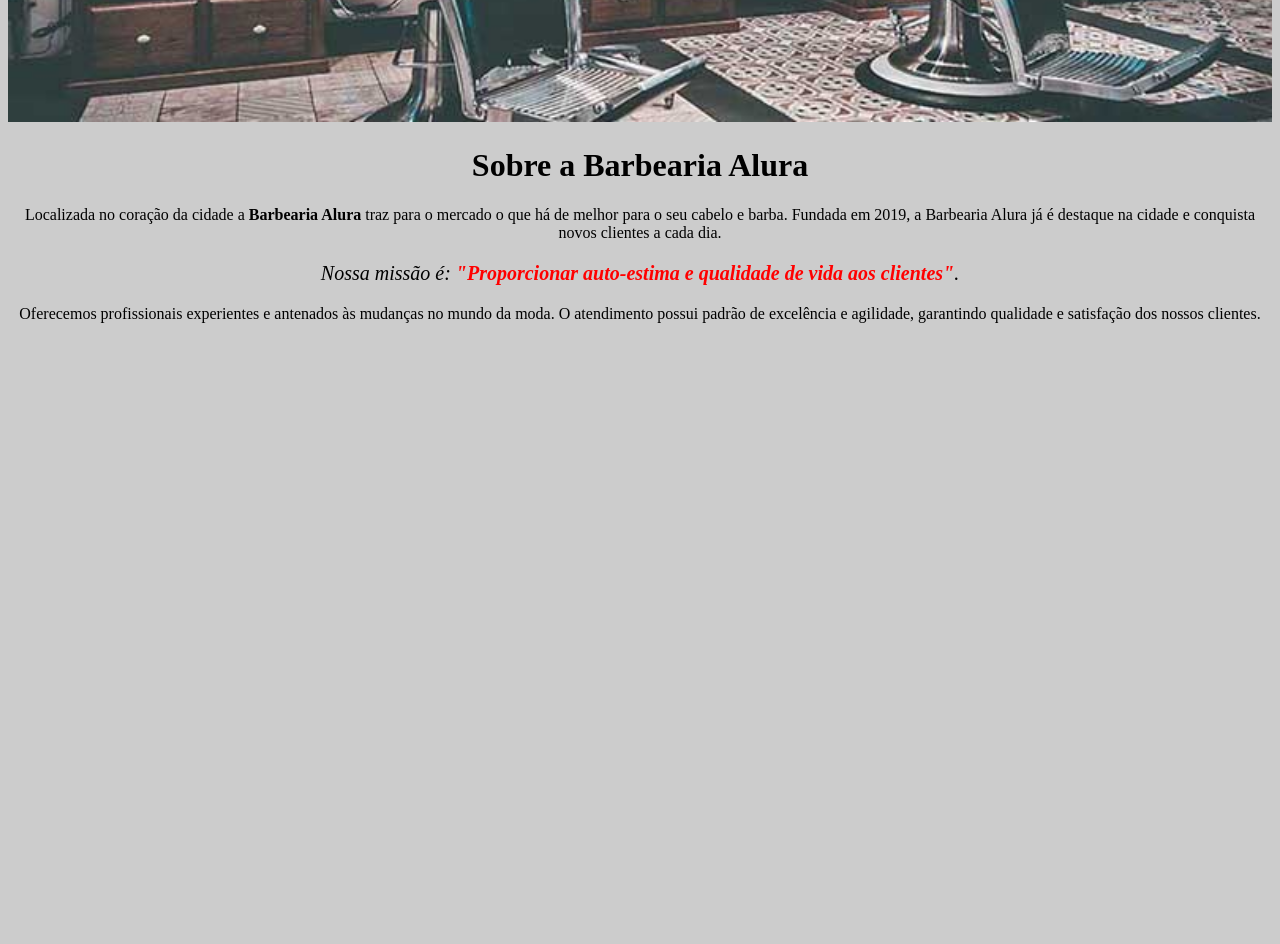
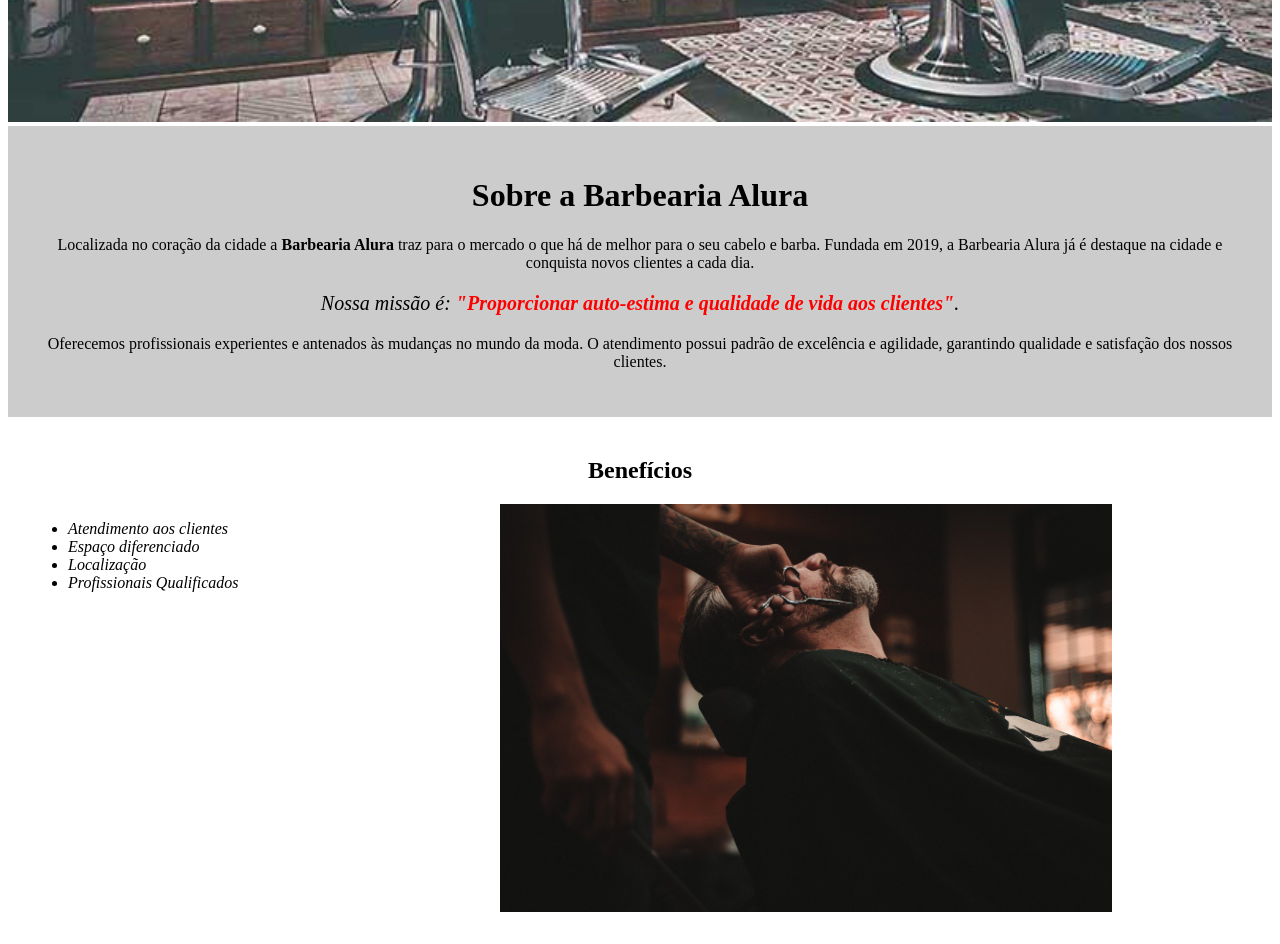
Before and after one commit to anderson-neves-silva/alura_front-end, a plain HTML site: page index.html in a window 1280 px wide. Shown: the part 360-1304 px from the top of the page. Before the commit the page ends 800 px from the top, so only its background shows below. Drawn offline with Linux system fonts and the light colour scheme.

Commit message:
starting the sixth and final module

```diff
--- a/index.html
+++ b/index.html
@@ -7,8 +7,9 @@
     </head>
 
     <body>
-        <img id="banner" src="banner.jpg">
+        <img id="banner" src="banner.jpg"> <!--o id serve para itens únicos, no css referenciamos com o "#"-->
 
+        <div class="principal">
             <h1>Sobre a Barbearia Alura</h1>
 
             <p>Localizada no coração da cidade a <strong>Barbearia Alura</strong> traz para o mercado o que há de melhor para o seu
@@ -18,5 +19,19 @@
 
             <p>Oferecemos profissionais experientes e antenados às mudanças no mundo da moda. O atendimento possui padrão de excelência
             e agilidade, garantindo qualidade e satisfação dos nossos clientes.</p>
+        </div>
+
+        <div class="beneficios"> <!--a classe serve para itens que vão se repetir, no css referenciamos com o "."-->
+            <h2>Benefícios</h2>
+
+            <ul>
+                <li class="itens">Atendimento aos clientes</li>
+                <li class="itens">Espaço diferenciado</li>
+                <li class="itens">Localização</li>
+                <li class="itens">Profissionais Qualificados</li>
+            </ul>
+
+            <img src="beneficios.jpg" class="imagem_beneficios">
+        </div>
     </body>
 </html>
--- a/style.css
+++ b/style.css
@@ -1,9 +1,14 @@
 body {
-    background: #cccccc;
+
 }
 
 #banner {
     width: 100%;
+}
+
+.principal {
+    background: #cccccc;
+    padding: 30px;
 }
 
 h1 {
@@ -21,3 +26,27 @@ p {
 em strong {
     color: #ff0000;
 }
+
+.itens {
+    font-style: italic;
+}
+
+.beneficios {
+    background: #ffffff;
+    padding: 20px;
+}
+
+h2 {
+    text-align: center;
+}
+
+ul {
+    display: inline-block;
+    vertical-align: top;
+    width: 20%;
+    margin-right: 15%;
+}
+
+.imagem_beneficios {
+    width: 50%;
+}
```
Also changed, not shown: beneficios.jpg (added). Lines whose indentation alone changed are shown as unchanged.
